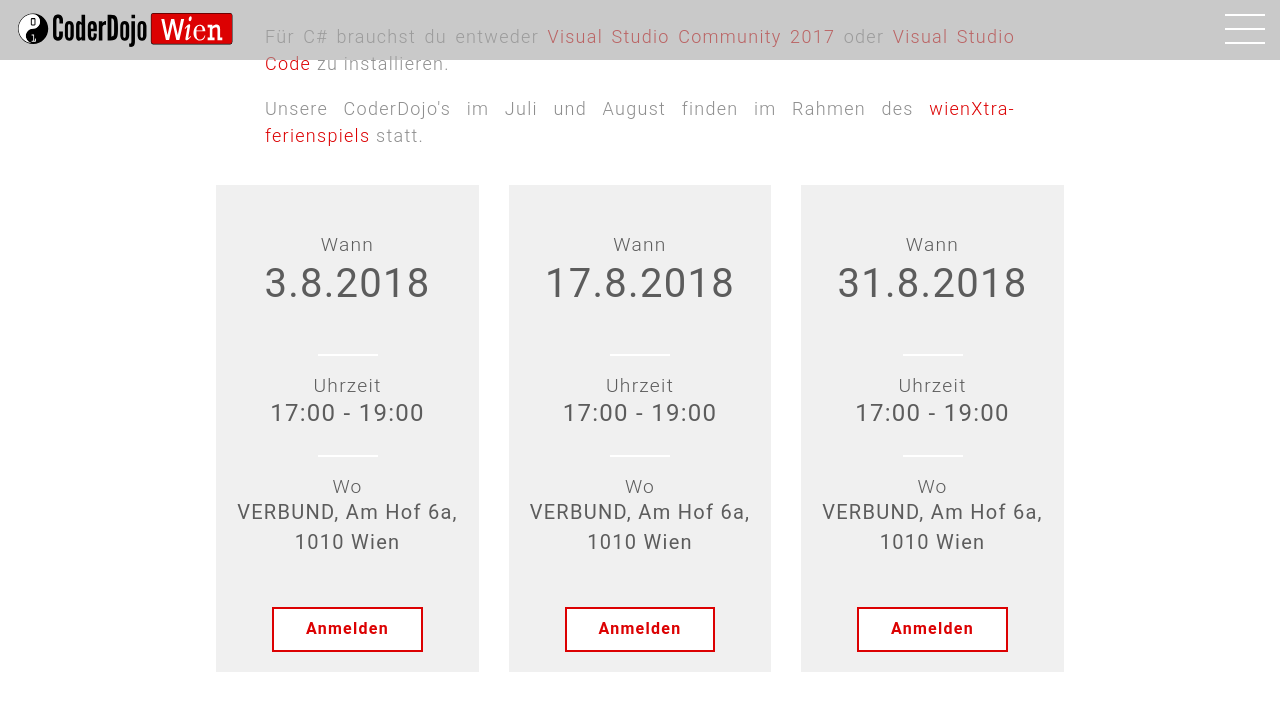
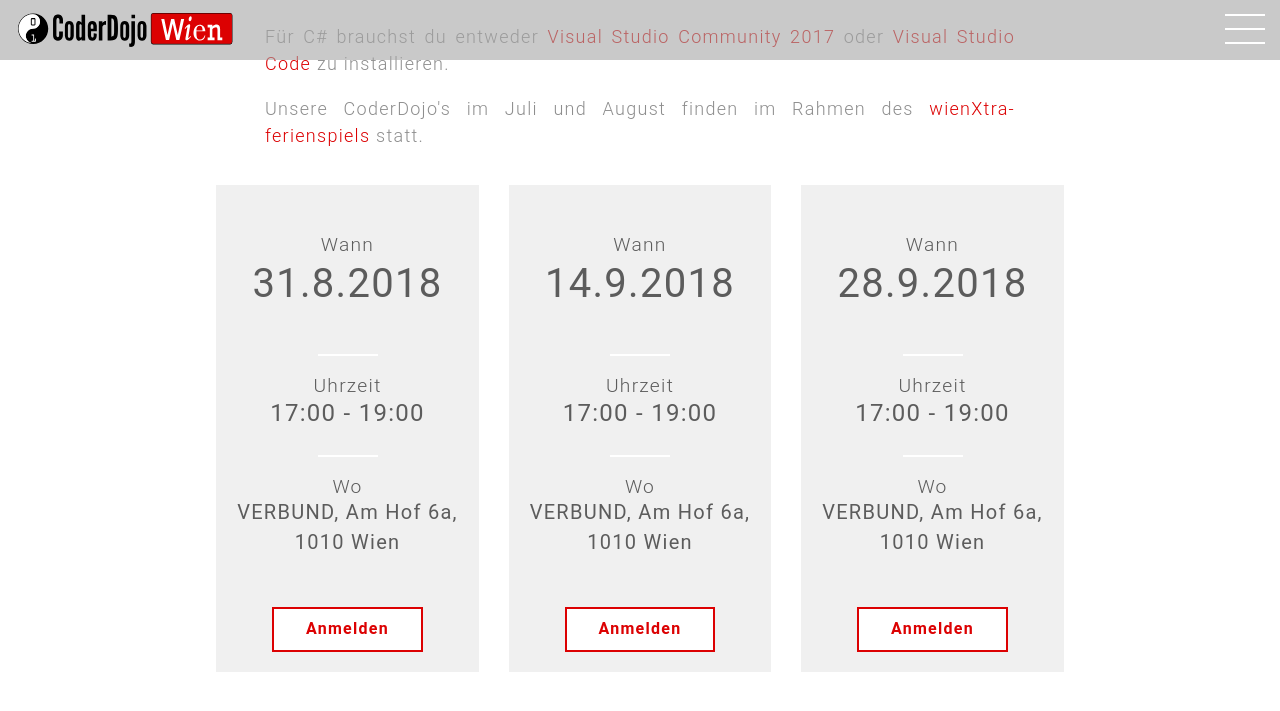
Before and after one commit to coderdojo-wien/coderdojo-wien.github.io, a Jekyll site: the page built from index.html, in a window 1280 px wide and 900 px high, scrolled down 4276 px, cut to the strip 0-725 px from the top of the window. Shown: the top 711 px of the strip. Built offline with Jekyll 4.4.1, drawn with Linux system fonts in a browser that asks for light colours; nearby versions of some CDN libraries; comment, search, counter and statistics services are not loaded; some of the changed lines change nothing that is shown.

Commit message:
Update events.yml
Added CoderDojo on 14.9. and 28.9.

```diff
--- a/_data/events.yml
+++ b/_data/events.yml
@@ -23,22 +23,6 @@
 "
 
 events-list:
-- event-date: 3.8.2018
-  event-time: 17:00 - 19:00
-  event-startdate: 2018-08-03T15:00:00Z
-  event-enddate: 2018-08-03T17:00:00Z
-  event-place: <a href="#main-event-place-map">VERBUND, Am Hof 6a, 1010 Wien</a>
-  event-placename: VERBUND
-  event-registration-url: "https://www.eventbrite.de/e/coderdojo-wien-at-verbund-tickets-44055347731"
-
-- event-date: 17.8.2018
-  event-time: 17:00 - 19:00
-  event-startdate: 2018-08-17T15:00:00Z
-  event-enddate: 2018-08-17T17:00:00Z
-  event-place: <a href="#main-event-place-map">VERBUND, Am Hof 6a, 1010 Wien</a>
-  event-placename: VERBUND
-  event-registration-url: "https://www.eventbrite.de/e/coderdojo-wien-at-verbund-tickets-44055348734"
-
 - event-date: 31.8.2018
   event-time: 17:00 - 19:00
   event-startdate: 2018-08-31T15:00:00Z
@@ -46,3 +30,19 @@
   event-place: <a href="#main-event-place-map">VERBUND, Am Hof 6a, 1010 Wien</a>
   event-placename: VERBUND
   event-registration-url: "https://www.eventbrite.de/e/coderdojo-wien-at-verbund-tickets-44055349737"
+
+- event-date: 14.9.2018
+  event-time: 17:00 - 19:00
+  event-startdate: 2018-09-14T15:00:00Z
+  event-enddate: 2018-09-14T17:00:00Z
+  event-place: <a href="#main-event-place-map">VERBUND, Am Hof 6a, 1010 Wien</a>
+  event-placename: VERBUND
+  event-registration-url: "https://www.eventbrite.de/e/coderdojo-wien-at-verbund-tickets-49243736341"
+
+- event-date: 28.9.2018
+  event-time: 17:00 - 19:00
+  event-startdate: 2018-09-28T15:00:00Z
+  event-enddate: 2018-09-28T17:00:00Z
+  event-place: <a href="#main-event-place-map">VERBUND, Am Hof 6a, 1010 Wien</a>
+  event-placename: VERBUND
+  event-registration-url: "https://www.eventbrite.de/e/coderdojo-wien-at-verbund-tickets-49243895818"
```
